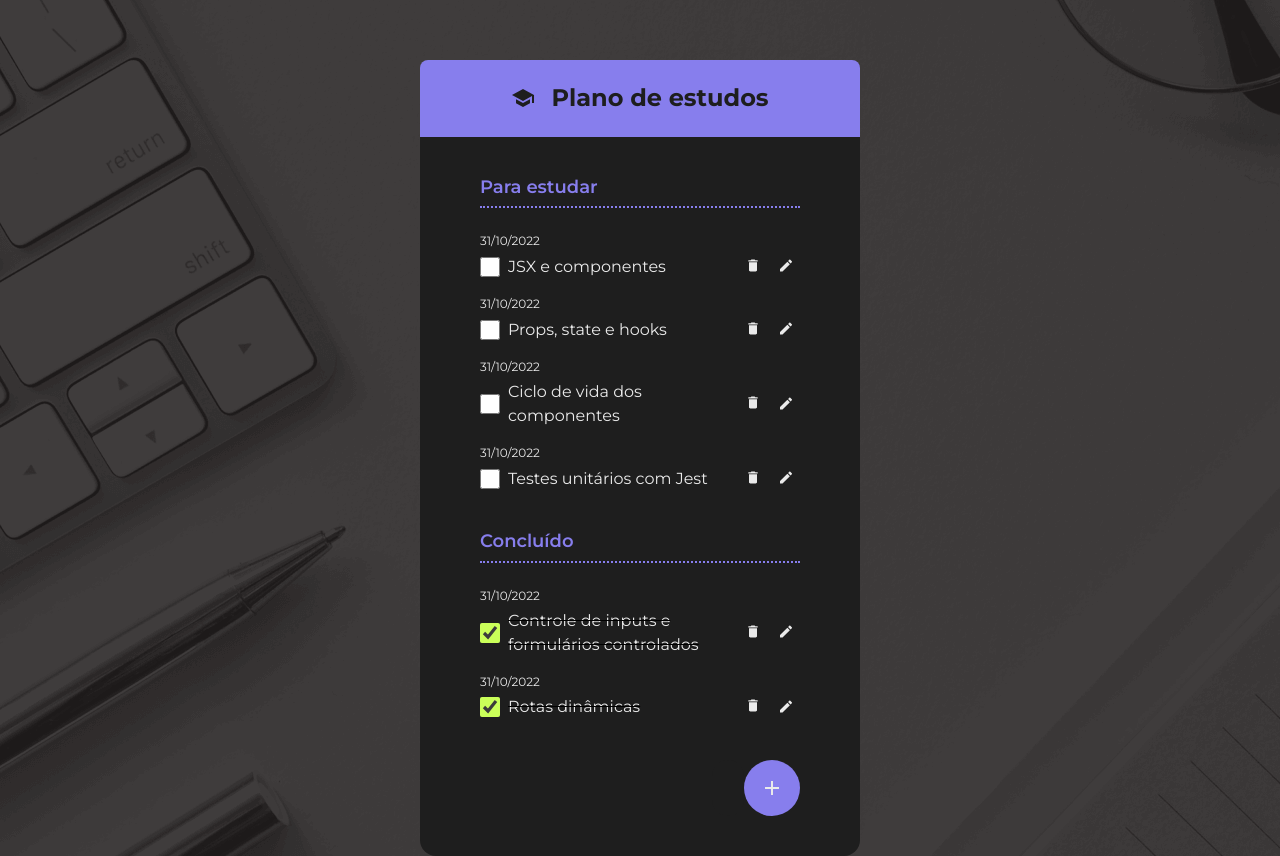
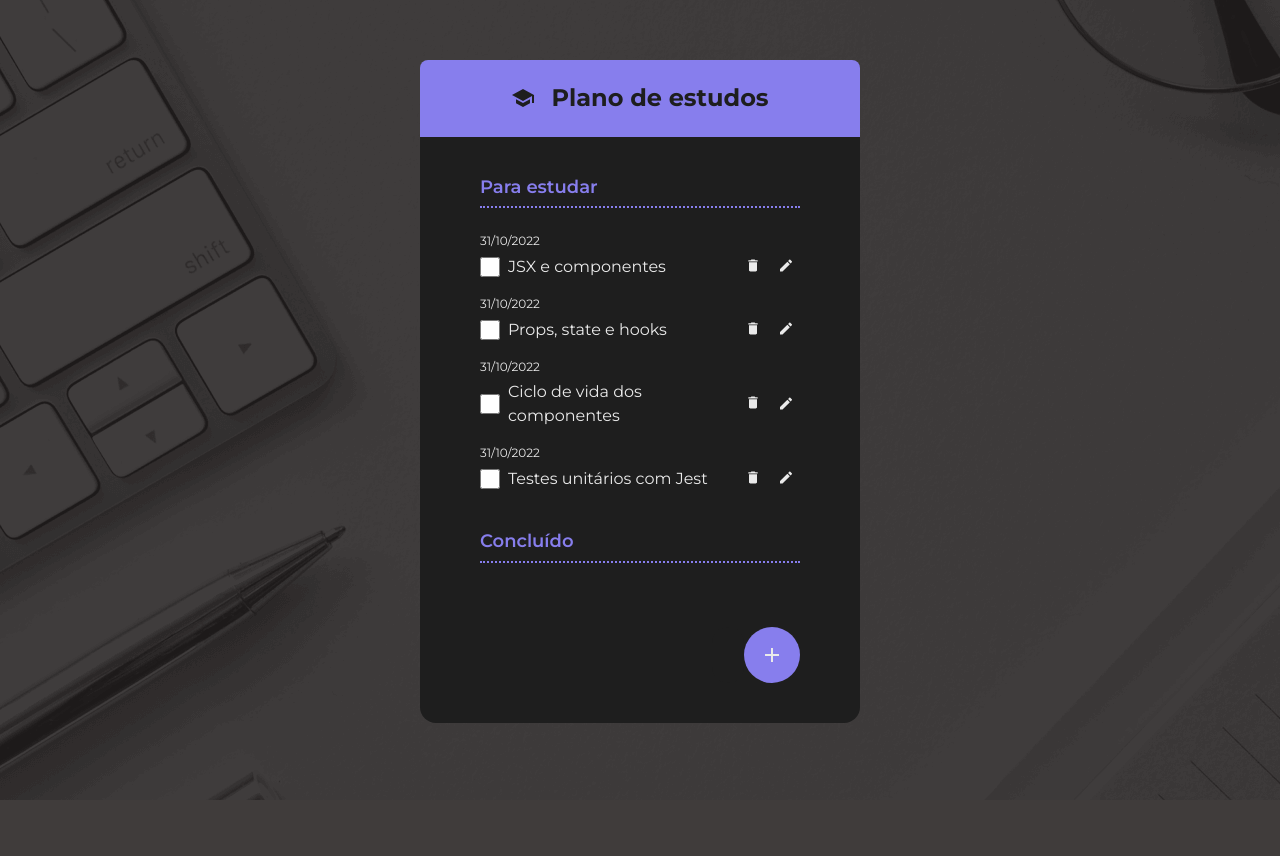
Before and after one commit to felipedevpips-max/to-do-list-react, a React (Vite) app: page / in a window 1280 px wide. After the commit the page ends 800 px from the top, so only its background shows below. Built offline with nearby package versions, Linux system fonts and the light colour scheme.

Commit message:
aplicando funcionalidades to do list

```diff
--- a/src/App.jsx
+++ b/src/App.jsx
@@ -14,7 +14,9 @@ import { TextInput } from "./components/TextInput";
 import { ButtonForm } from "./components/Button";
 import { TodoForm } from "./components/TodoForm";
 
-const todos = [
+function App() {
+  const [showDialog, setShowDialog] = useState(false);
+  const [todos, setTodos] = useState([
     {
       id: 1,
       description: "JSX e componentes",
@@ -39,32 +41,45 @@ const todos = [
       completed: false,
       createdAt: "2022-10-31",
     },
-];
-const completed = [
-  {
-    id: 5,
-    description: "Controle de inputs e formulários controlados",
-    completed: true,
-    createdAt: "2022-10-31",
-  },
-  {
-    id: 6,
-    description: "Rotas dinâmicas",
-    completed: true,
-    createdAt: "2022-10-31",
-  },
-];
-
-function App() {
-  const [showDialog, setShowDialog] = useState(false);
+  ]);
 
   const toggleDialog = () => {
     setShowDialog(!showDialog);
   };
 
-  const addTodo = () => {
+  const addTodo = (formData) => {
+    const description = formData.get("description");
+    setTodos((prevState) => {
+      const todo = {
+        id: prevState.length + 1,
+        description: description,
+        completed: false,
+        createdAt: new Date().toISOString(),
+      };
+      return [...prevState, todo];
+    });
     console.log("precisamos add um novo To do");
-    toggleDialog()
+    toggleDialog();
+  };
+
+  const toggleTodoCompleted = (todo) => {
+    setTodos((prevState) => {
+      return prevState.map((t) => {
+        if (t.id == todo.id) {
+          return {
+            ...t,
+            completed: !t.completed,
+          };
+        }
+        return t;
+      });
+    });
+  };
+
+  const deleteTodo = (todo) => {
+    setTodos((prevState) => {
+      return prevState.filter((t) => t.id != todo.id);
+    });
   };
 
   return (
@@ -79,14 +94,32 @@ function App() {
         <ChecklistsWrapper>
           <SubHeading>Para estudar</SubHeading>
           <ToDoList>
-            {todos.map(function (t) {
-              return <ToDoItem key={t.id} item={t} />;
+            {todos
+              .filter((t) => !t.completed)
+              .map(function (t) {
+                return (
+                  <ToDoItem
+                    key={t.id}
+                    item={t}
+                    onToggleCompleted={toggleTodoCompleted}
+                    onDeleteTodo={deleteTodo}
+                  />
+                );
               })}
           </ToDoList>
           <SubHeading>Concluído</SubHeading>
           <ToDoList>
-            {completed.map(function (t) {
-              return <ToDoItem key={t.id} item={t} />;
+            {todos
+              .filter((t) => t.completed)
+              .map(function (t) {
+                return (
+                  <ToDoItem
+                    key={t.id}
+                    item={t}
+                    onToggleCompleted={toggleTodoCompleted}
+                    onDeleteTodo={deleteTodo}
+                  />
+                );
               })}
           </ToDoList>
           <Footer>
--- a/src/components/ToDoItem/index.jsx
+++ b/src/components/ToDoItem/index.jsx
@@ -1,25 +1,28 @@
-import './todo-item.style.css'
+import "./todo-item.style.css";
 import { IconPencil, IconTrash } from "../icons";
 
-export function ToDoItem ({ item }) {
-    const styles = ['todo-item']
+export function ToDoItem({ item, onToggleCompleted, onDeleteTodo }) {
+  const styles = ["todo-item"];
 
   if (item.completed) {
-        styles.push('completed')
+    styles.push("completed");
   }
 
   return (
-        <li className={styles.join(' ')}>
+    <li className={styles.join(" ")}>
       <p className="date">
-                {new Date(item.createdAt).toLocaleDateString('pt-BR')}
+        {new Date(item.createdAt).toLocaleDateString("pt-BR")}
       </p>
       <div className="details">
-                <input type="checkbox" className="checkbox" defaultChecked={item.completed} />
-                <p className="description">
-                    {item.description}
-                </p>
+        <input
+          type="checkbox"
+          className="checkbox"
+          defaultChecked={item.completed}
+          onClick={() => onToggleCompleted(item)}
+        />
+        <p className="description">{item.description}</p>
         <div className="actions">
-                    <button className="btn">
+          <button className="btn" onClick={() => onDeleteTodo(item)}>
             <IconTrash />
           </button>
           <button className="btn">
@@ -28,5 +31,5 @@ export function ToDoItem ({ item }) {
         </div>
       </div>
     </li>
-    )
+  );
 }
--- a/src/components/TodoForm/index.jsx
+++ b/src/components/TodoForm/index.jsx
@@ -5,7 +5,7 @@ import { ButtonForm } from "../Button";
 export function TodoForm({ onSubmit }) {
   return (
     <form action={onSubmit} className="to-do-form">
-      <TextInput required placeholder="Digite o item que deseja adicionar" />
+      <TextInput name="description" required placeholder="Digite o item que deseja adicionar" />
       <ButtonForm>Salvar item</ButtonForm>
     </form>
   );
```
Lines whose indentation alone changed are shown as unchanged.
